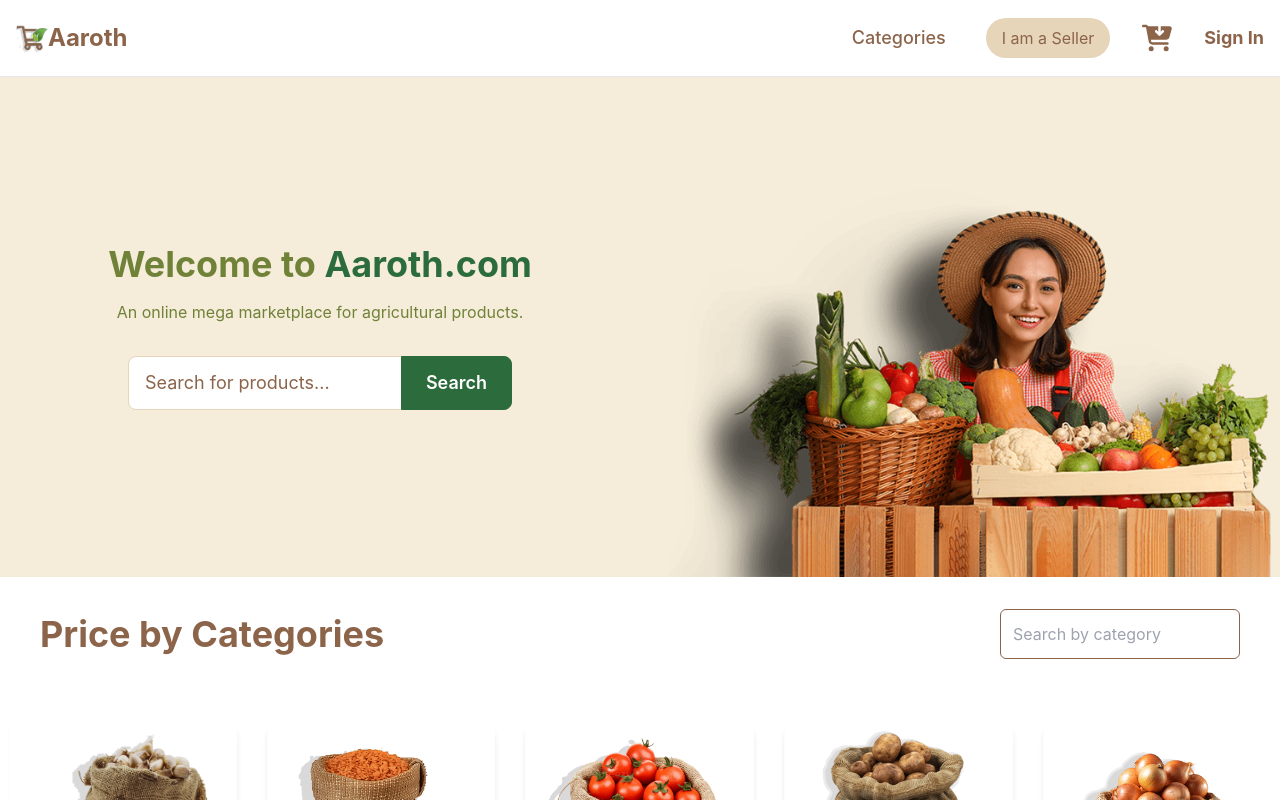
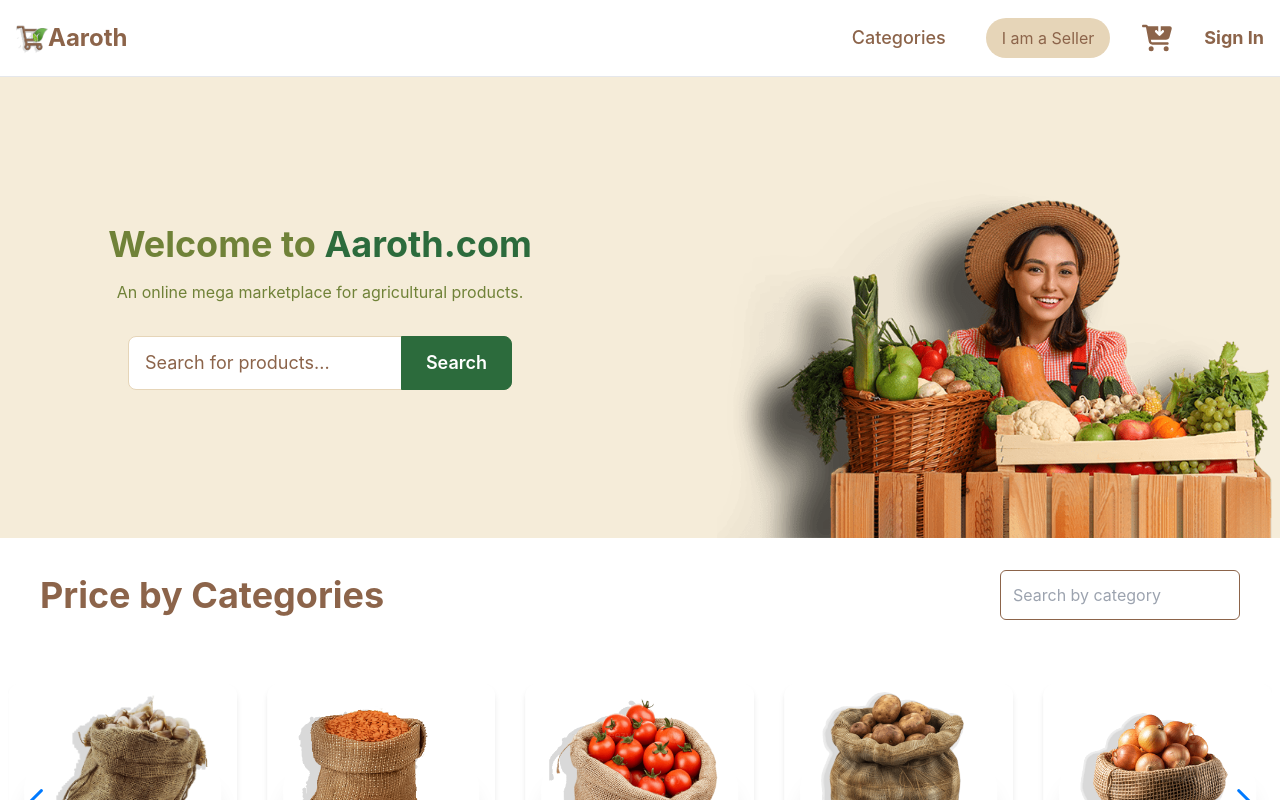
Before and after one commit to MdMirzaShihab/AarothBuyerFrontend, a React (Vite) app: page / in a window 1280 px wide. Shown: the top 800 px of the page. Built offline with nearby package versions, Linux system fonts and the light colour scheme.

Commit message:
Added react-slick for nice slider

```diff
--- a/package.json
+++ b/package.json
@@ -18,6 +18,8 @@
     "react-dom": "^18.3.1",
     "react-router-dom": "^6.28.0",
     "react-select": "^5.8.3",
+    "react-slick": "^0.30.2",
+    "slick-carousel": "^1.8.1",
     "swiper": "^11.1.15",
     "tailwind-scrollbar-hide": "^1.1.7",
     "three": "^0.170.0"
--- a/src/components/HeroSection.jsx
+++ b/src/components/HeroSection.jsx
@@ -1,16 +1,27 @@
-import React, { useState, useEffect } from "react";
+import React, { useState } from "react";
+import Slider from "react-slick";
 import {
   cartBoyImg, cartGirlImg, eggImg, girlPaperbBagImg, handVegImg,
   saleImg, vegBucketImg
 } from "../assets";
+import "slick-carousel/slick/slick.css";
+import "slick-carousel/slick/slick-theme.css";
 import { products, productCategories } from "../constants";
 import { Link } from "react-router-dom";
 
 const HeroSection = () => {
   const [searchQuery, setSearchQuery] = useState("");
   const [filteredSuggestions, setFilteredSuggestions] = useState([]);
-  const [currentImageIndex, setCurrentImageIndex] = useState(0);
-  const [isFading, setIsFading] = useState(false);
+
+  const settings = {
+    infinite: true,
+    speed: 500,
+    slidesToShow: 1,
+    slidesToScroll: 1,
+    autoplay: true,
+    autoplaySpeed: 4000,
+    arrows: false,
+  };
 
   // Array of images for the carousel
   const coverImages = [
@@ -18,18 +29,7 @@ const HeroSection = () => {
     girlPaperbBagImg, handVegImg, saleImg, vegBucketImg
   ];
 
-  // Cycle images every 3 seconds
-  useEffect(() => {
-    const interval = setInterval(() => {
-      setIsFading(true);
-      setTimeout(() => {
-        setCurrentImageIndex((prevIndex) => (prevIndex + 1));
-        setIsFading(false);
-      }, 1000); // Match fade duration
-    }, 4000);
 
-    return () => clearInterval(interval); // Cleanup on component unmount
-  }, [coverImages.length]);
 
   // Function to handle input change and filter products/categories
   const handleSearchChange = (event) => {
@@ -119,14 +119,21 @@ const HeroSection = () => {
 
       {/* Right Section (Image) */}
       <div className="hidden md:block w-full md:w-1/2">
-        <div className="flex justify-end items-center w-full h-full">
-        <img
-            src={coverImages[currentImageIndex]}
-            alt="Carousel Image"
-            className={`h-auto max-h-[500px] object-cover transition-opacity duration-1000 ${isFading ? "opacity-0" : "opacity-100"}`}
-          />
-        </div>
-      </div>
+  <div className="flex justify-end w-full h-full">
+    <div className="w-full max-w-xl">
+      <Slider {...settings}>
+        {coverImages.map((image, index) => (
+            <img
+            key={index}
+              src={image}
+              alt={`Slide ${index}`}
+              className="h-auto max-h-[500px] object-cover"
+            />
+        ))}
+      </Slider>
+    </div>
+  </div>
+</div>
     </section>
   );
 };
```
Also changed, not shown: 1 other file (tests, documents, lock files or other folders).
